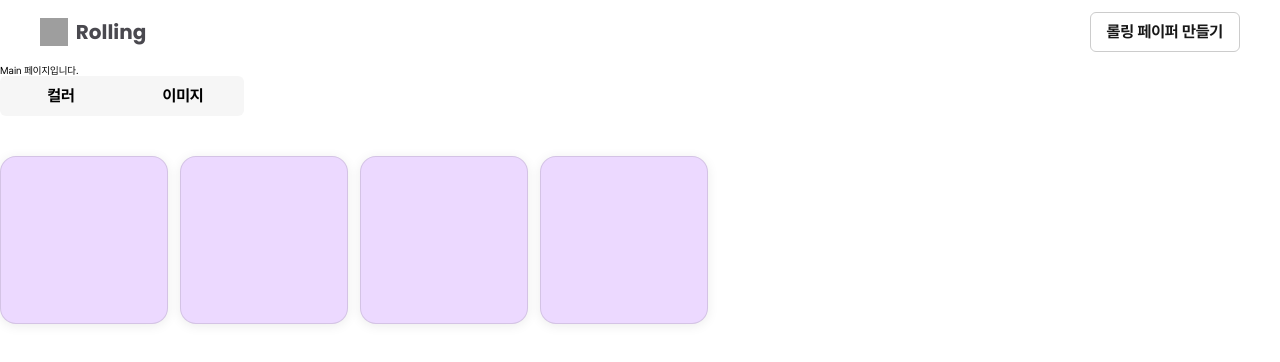
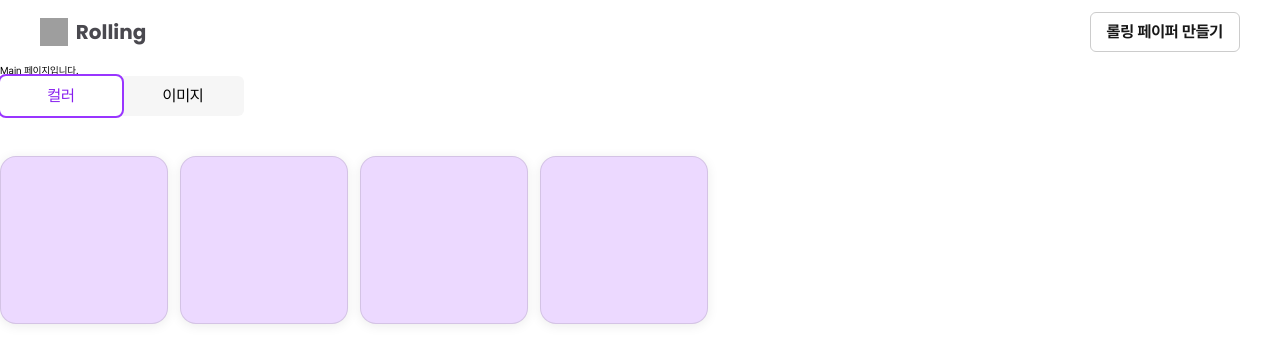
Before and after one commit to codeit-team8/rolling, a React (Vite) app: page / in a window 1280 px wide. Shown: the top 362 px of the page. Built offline with nearby package versions, Linux system fonts and the light colour scheme; grey boxes are pictures that could not be loaded.

Commit message:
feat  : 카테고리 버튼을 배열로 랜더링하고 클릭한 버튼에만 다른 CSS속성 적용

```diff
--- a/src/components/Option/Option.jsx
+++ b/src/components/Option/Option.jsx
@@ -1,21 +1,33 @@
 import styled from 'styled-components';
+import { useState } from 'react';
+
+const CATEGORIES = ['컬러', '이미지'];
 
 const OPTIONS = {
-  컬러: [
+  backgroundColor: [
     'var(--orange-200, #FFE2AD)',
     'var(--purple-200, #ECD9FF)',
     'var(--blue-200, #B1E4FF)',
     'var(--green-200, #D0F5C3)',
   ],
-  이미지: [''],
+  backgroundImageURL: [],
 };
 
 function Option() {
+  const [isCategorySelect, setIsCategorySelect] = useState(0);
+
+  const handleClick = (index) => {
+    setIsCategorySelect(index);
+  };
+
   return (
     <div>
       <ButtonContainer>
-        <Button>컬러</Button>
-        <Button>이미지</Button>
+        {CATEGORIES.map((category, index) => (
+          <Button key={index} onClick={() => handleClick(index)} $isActive={isCategorySelect === index}>
+            {category}
+          </Button>
+        ))}
       </ButtonContainer>
       <CardContainer>
         <ColorChip></ColorChip>
@@ -28,7 +40,6 @@ function Option() {
 }
 
 export default Option;
-
 const ButtonContainer = styled.div`
   width: 236px;
   height: 40px;
@@ -58,7 +69,6 @@ const CardContainer = styled.div`
     flex-direction: row;
   }
 `;
-
 const ColorChip = styled.div`
   display: flex;
   align-items: center;
@@ -76,17 +86,16 @@ const ColorChip = styled.div`
     height: 16.8rem;
   }
 `;
-
 const Button = styled.button`
   width: 122px;
   padding: 7px 14px;
   font-size: 16px;
   text-align: center;
-  font-weight: 700;
+  font-weight: 400;
   line-height: 26px;
   letter-spacing: -0.16px;
-  // color: var(--purple-700, #861dee);
   border-radius: 6px;
-  // border: 2px solid var(--purple-600, #9935ff);
-  // background: var(--white, #fff);
+  color: ${({ $isActive }) => ($isActive ? 'var(--purple-700, #861dee)' : 'none')};
+  background: ${({ $isActive }) => ($isActive ? 'var(--white, #fff)' : 'none')};
+  outline: ${({ $isActive }) => ($isActive ? '2px solid var(--purple-600, #9935ff)' : 'none')};
 `;
```
Also changed, not shown: jsconfig.json (added, +8 -0 lines).
